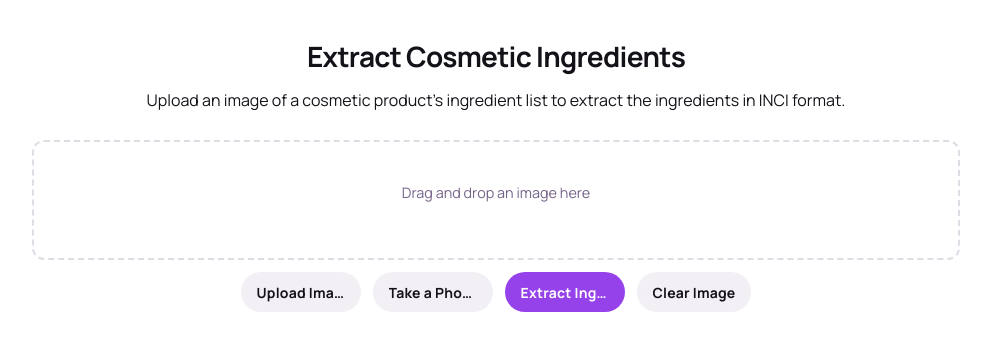
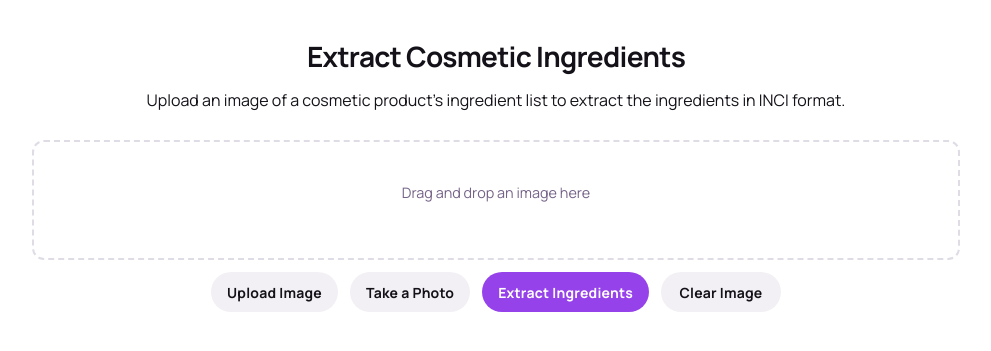
Before and after one commit to Hamath-dieudonne/ocr-cosmetics, a FastAPI app: page / in a window 1280 px wide. Shown: the part 53-404 px from the top of the page, without its empty margins (144-1135 px from the left). Run offline with FastAPI, Linux system fonts and the light colour scheme; some libraries are stand-ins or nearby versions.

Commit message:
Fix button text truncation by removing truncate and adjusting width

```diff
--- a/templates/index.html
+++ b/templates/index.html
@@ -141,31 +141,31 @@
                             <button
                                 id="uploadButton"
                                 type="button"
-                                class="flex min-w-[84px] max-w-[120px] cursor-pointer items-center justify-center rounded-full h-10 px-4 bg-[#f2f0f4] text-[#141118] text-sm font-bold leading-normal tracking-[0.015em]"
+                                class="flex min-w-[120px] cursor-pointer items-center justify-center rounded-full h-10 px-4 bg-[#f2f0f4] text-[#141118] text-sm font-bold leading-normal tracking-[0.015em]"
                             >
-                                <span class="truncate">Upload Image</span>
+                                <span>Upload Image</span>
                             </button>
                             <button
                                 id="takePhotoButton"
                                 type="button"
-                                class="flex min-w-[84px] max-w-[120px] cursor-pointer items-center justify-center rounded-full h-10 px-4 bg-[#f2f0f4] text-[#141118] text-sm font-bold leading-normal tracking-[0.015em]"
+                                class="flex min-w-[120px] cursor-pointer items-center justify-center rounded-full h-10 px-4 bg-[#f2f0f4] text-[#141118] text-sm font-bold leading-normal tracking-[0.015em]"
                             >
-                                <span class="truncate">Take a Photo</span>
+                                <span>Take a Photo</span>
                             </button>
                             <button
                                 id="extractButton"
                                 type="submit"
-                                class="flex min-w-[84px] max-w-[120px] cursor-pointer items-center justify-center rounded-full h-10 px-4 bg-[#9642ea] text-white text-sm font-bold leading-normal tracking-[0.015em]"
+                                class="flex min-w-[120px] cursor-pointer items-center justify-center rounded-full h-10 px-4 bg-[#9642ea] text-white text-sm font-bold leading-normal tracking-[0.015em]"
                             >
-                                <span class="truncate">Extract Ingredients</span>
+                                <span>Extract Ingredients</span>
                             </button>
                             <button
                                 id="clearImageButton"
                                 type="button"
-                                class="flex min-w-[84px] max-w-[120px] cursor-pointer items-center justify-center rounded-full h-10 px-4 bg-[#f2f0f4] text-[#141118] text-sm font-bold leading-normal tracking-[0.015em]"
+                                class="flex min-w-[120px] cursor-pointer items-center justify-center rounded-full h-10 px-4 bg-[#f2f0f4] text-[#141118] text-sm font-bold leading-normal tracking-[0.015em]"
                                 data-image-path="{% if image_path %}{{ image_path }}{% endif %}"
                             >
-                                <span class="truncate">Clear Image</span>
+                                <span>Clear Image</span>
                             </button>
                         </div>
                         <p id="feedbackMessage" class="feedback-message hidden text-center text-sm font-normal leading-normal pb-3 pt-1 px-4 text-[#756388]"></p>
```
